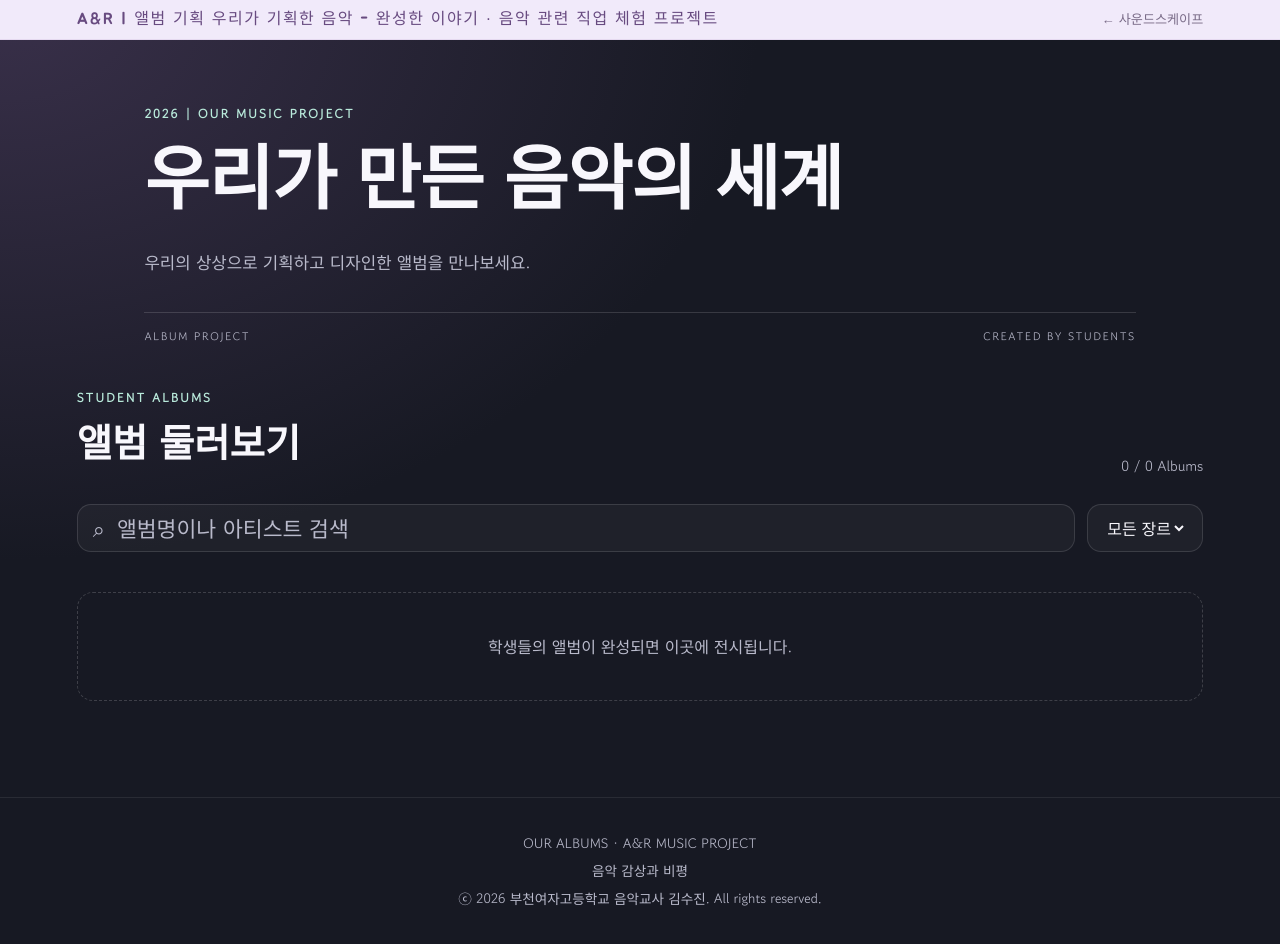
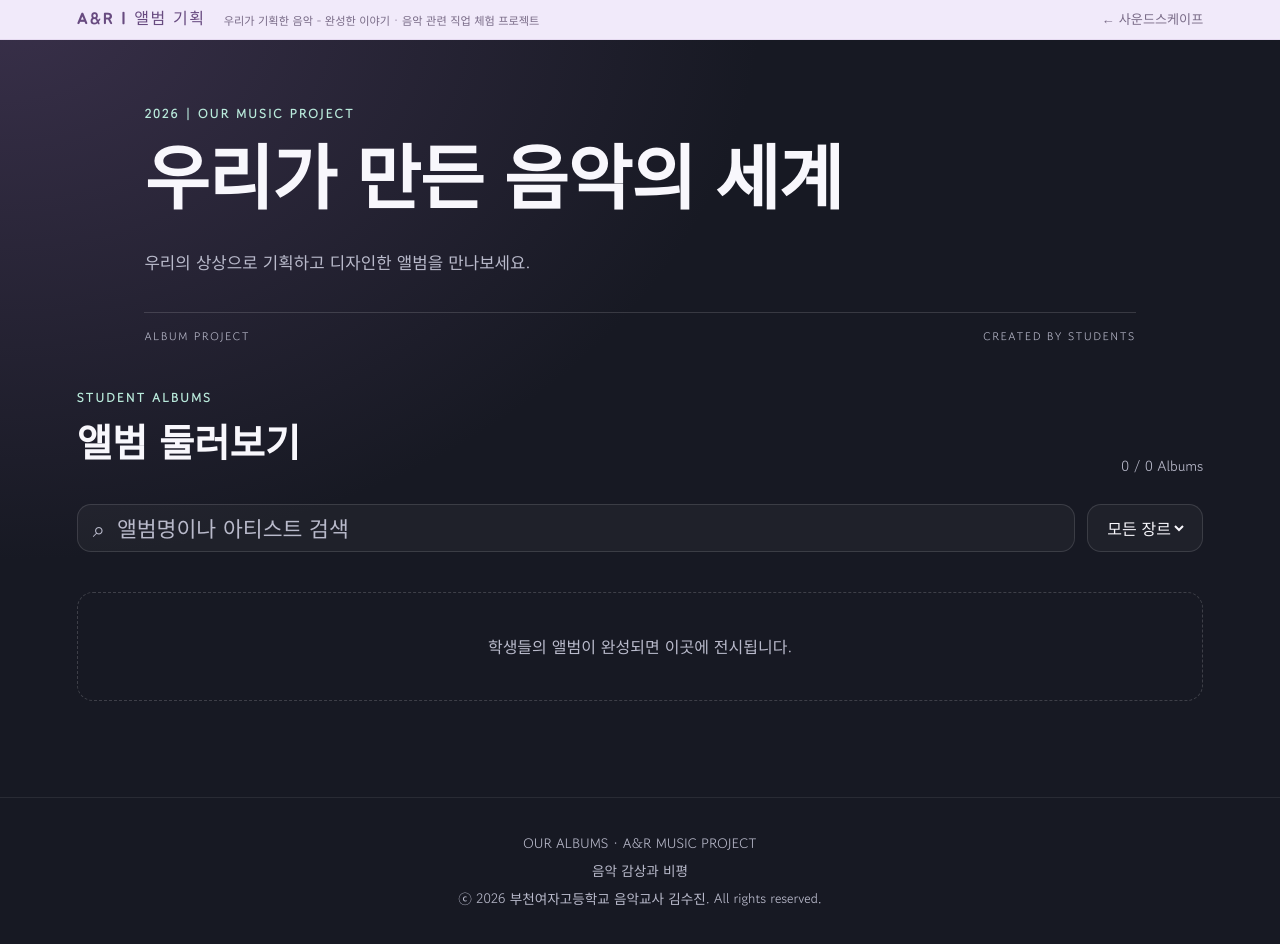
Before and after one commit to SHURING9/26, a plain HTML site: page albums/index.html in a window 1280 px wide. Drawn offline with Linux system fonts and the light colour scheme.

Commit message:
Update style.css

```diff
--- a/albums/style.css
+++ b/albums/style.css
@@ -576,3 +576,16 @@ main {
     max-width: 320px;
   }
 }
+
+/* A&R 띠지의 보조 설명 */
+.album-header .brand .ribbon-subtitle {
+  display: inline;
+  margin-left: 12px;
+  color: #796b87;
+  font-family: 'Gowun Dodum', sans-serif;
+  font-size: 0.7rem;
+  font-weight: 400;
+  letter-spacing: 0;
+  line-height: 1.4;
+  vertical-align: middle;
+}
```
